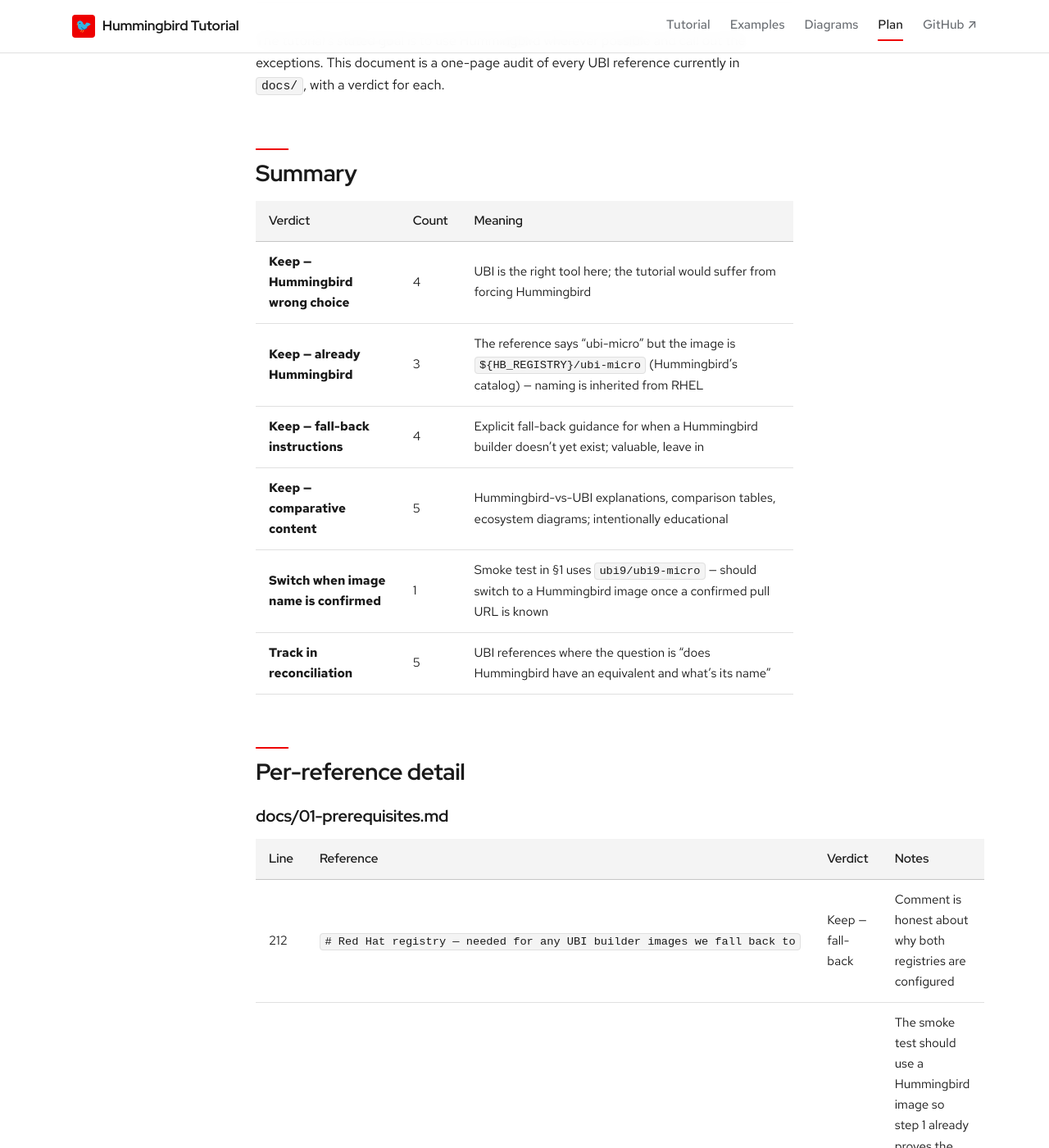
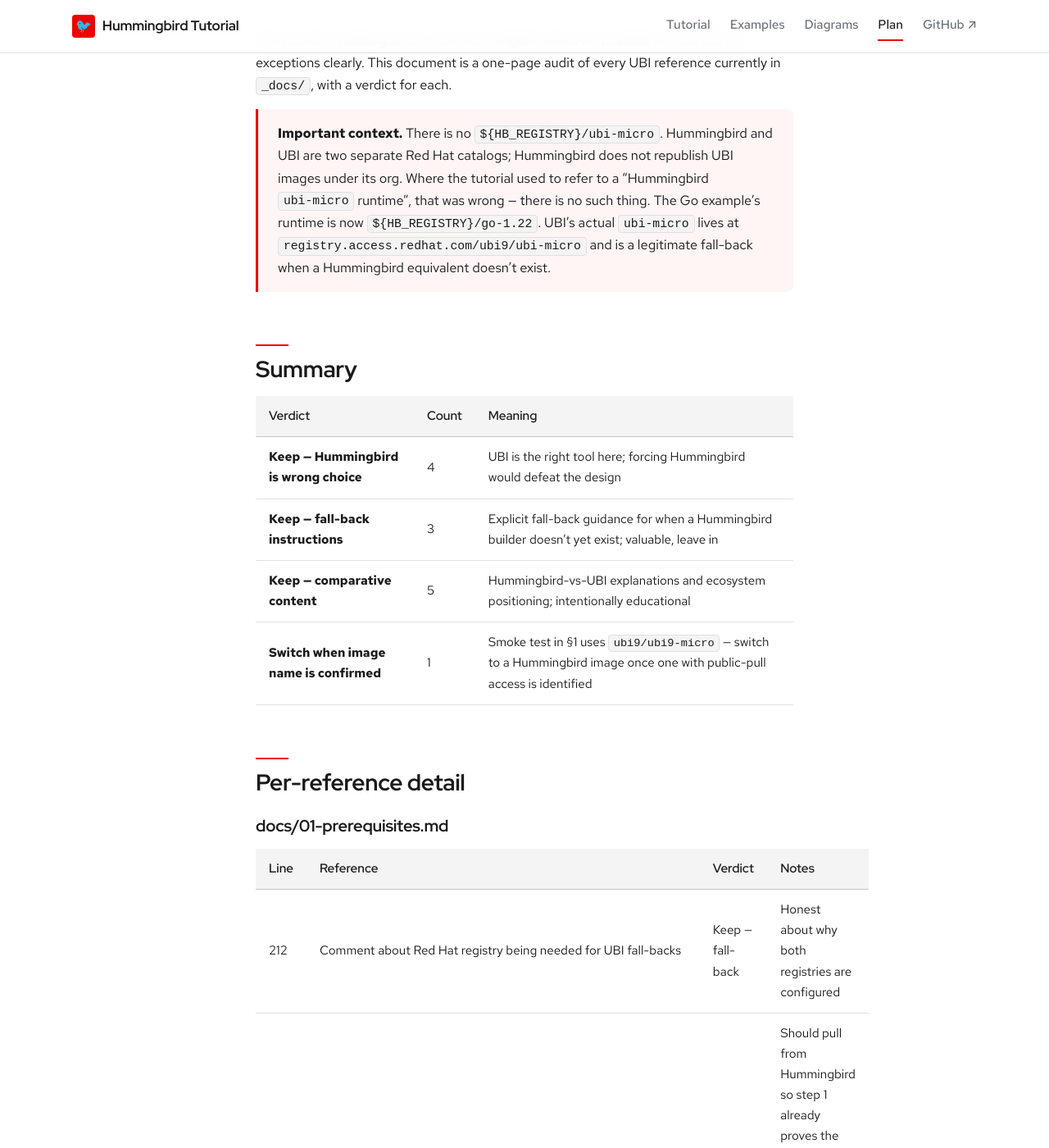
Before and after one commit to patterncatalyst/hummingbird-tutorial, a Jekyll site: the page built from _plans/ubi-audit.md, in a window 1280 px wide and 1400 px high, scrolled down 313 px. Shown: the whole window at 82% size. Built offline with Jekyll 4.4.1, drawn with Linux system fonts in a browser that asks for light colours; some web fonts are replaced; some of the changed text lies outside the part shown.

Commit message:
Purge fictional Hummingbird ubi-micro runtime; Go example uses go-1.22 throughout

```diff
--- a/_plans/ubi-audit.md
+++ b/_plans/ubi-audit.md
@@ -3,20 +3,29 @@
 description: Every UBI reference in the tutorial, categorized as keep, switch, or flagged for follow-up. Use this to keep the tutorial Hummingbird-first.
 ---
 
-The tutorial's stated goal is to use Hummingbird wherever possible and
-call out the exceptions. This document is a one-page audit of every
-UBI reference currently in `docs/`, with a verdict for each.
+The tutorial's stated goal is to use Hummingbird wherever possible
+and call out the exceptions clearly. This document is a one-page
+audit of every UBI reference currently in `_docs/`, with a verdict
+for each.
+
+> **Important context.** There is no `${HB_REGISTRY}/ubi-micro`.
+> Hummingbird and UBI are two separate Red Hat catalogs;
+> Hummingbird does not republish UBI images under its org. Where
+> the tutorial used to refer to a "Hummingbird `ubi-micro`
+> runtime", that was wrong — there is no such thing. The Go
+> example's runtime is now `${HB_REGISTRY}/go-1.22`. UBI's actual
+> `ubi-micro` lives at `registry.access.redhat.com/ubi9/ubi-micro`
+> and is a legitimate fall-back when a Hummingbird equivalent
+> doesn't exist.
 
 ## Summary
 
 | Verdict | Count | Meaning |
 |---|---|---|
-| **Keep — Hummingbird wrong choice** | 4 | UBI is the right tool here; the tutorial would suffer from forcing Hummingbird |
-| **Keep — already Hummingbird** | 3 | The reference says "ubi-micro" but the image is `${HB_REGISTRY}/ubi-micro` (Hummingbird's catalog) — naming is inherited from RHEL |
-| **Keep — fall-back instructions** | 4 | Explicit fall-back guidance for when a Hummingbird builder doesn't yet exist; valuable, leave in |
-| **Keep — comparative content** | 5 | Hummingbird-vs-UBI explanations, comparison tables, ecosystem diagrams; intentionally educational |
-| **Switch when image name is confirmed** | 1 | Smoke test in §1 uses `ubi9/ubi9-micro` — should switch to a Hummingbird image once a confirmed pull URL is known |
-| **Track in reconciliation** | 5 | UBI references where the question is "does Hummingbird have an equivalent and what's its name" |
+| **Keep — Hummingbird is wrong choice** | 4 | UBI is the right tool here; forcing Hummingbird would defeat the design |
+| **Keep — fall-back instructions** | 3 | Explicit fall-back guidance for when a Hummingbird builder doesn't yet exist; valuable, leave in |
+| **Keep — comparative content** | 5 | Hummingbird-vs-UBI explanations and ecosystem positioning; intentionally educational |
+| **Switch when image name is confirmed** | 1 | Smoke test in §1 uses `ubi9/ubi9-micro` — switch to a Hummingbird image once one with public-pull access is identified |
 
 ## Per-reference detail
 
@@ -24,14 +33,14 @@
 
 | Line | Reference | Verdict | Notes |
 |---|---|---|---|
-| 212 | `# Red Hat registry — needed for any UBI builder images we fall back to` | Keep — fall-back | Comment is honest about why both registries are configured |
-| 382 | `podman run --rm "$RH_REGISTRY/ubi9/ubi9-micro:latest" echo "..."` | **Switch** | The smoke test should use a Hummingbird image so step 1 already proves the Hummingbird registry works. Blocked on confirming a stable Hummingbird image name with no auth requirements. Until confirmed, leave UBI here so the smoke test always succeeds. |
+| 212 | Comment about Red Hat registry being needed for UBI fall-backs | Keep — fall-back | Honest about why both registries are configured |
+| 382 | `podman run --rm "$RH_REGISTRY/ubi9/ubi9-micro:latest"` (smoke test) | **Switch** | Should pull from Hummingbird so step 1 already proves the Hummingbird registry works. Blocked on a stable Hummingbird image with public-pull access. Until then, keep UBI here so the smoke test always succeeds without auth |
 
 ### docs/02-introduction.md
 
 | Line | Reference | Verdict | Notes |
 |---|---|---|---|
-| 78 | Diagram alt text mentioning UBI in the ecosystem | Keep — comparative | The diagram explicitly compares ecosystem layers |
+| 78 | Diagram alt text mentioning UBI in ecosystem | Keep — comparative | Diagram explicitly compares ecosystem layers |
 | 86 | "RHEL / UBI — Stable enterprise base images" | Keep — comparative | Comparison table |
 | 90, 92 | "Hummingbird does not replace UBI" + "UBI is what you reach for when..." | Keep — comparative | Whole point of §2 is to position the two |
 
@@ -40,28 +49,20 @@
 | Line | Reference | Verdict | Notes |
 |---|---|---|---|
 | 15 | "compared the layer count and size against a UBI image" | Keep — comparative | Pedagogical contrast |
-| 168 | `# Attach a UBI toolbox container that shares the Hummingbird` | Keep — Hummingbird wrong choice | Toolbox is a debug image. Hummingbird's whole design is to remove tools; using it as a debug sidecar would defeat the point |
-| 174 | `"$RH_REGISTRY/ubi9/toolbox:latest"` | Keep — Hummingbird wrong choice | Same |
-| 178 | Description of the toolbox shell session | Keep — Hummingbird wrong choice | Same |
+| 168, 174, 178 | UBI toolbox sidecar pattern | Keep — Hummingbird wrong choice | Toolbox is a debug image. Hummingbird's whole design is to remove tools; using it as a debug sidecar would defeat the point |
 
 ### docs/04-multi-stage-builds.md
 
 | Line | Reference | Verdict | Notes |
 |---|---|---|---|
-| 33 | "Fall back to a UBI builder only when no Hummingbird builder is available" | Keep — fall-back | Explicit instruction |
-| 149 | `> ${RH_REGISTRY}/ubi9/nodejs-20:latest` (fall-back snippet) | Keep — fall-back | Same |
-| 160 | "switch to the UBI fall-back" | Keep — fall-back | Same |
-| 275, 339-340 | `${HB_REGISTRY}/ubi-micro:latest` (Go example runtime) | **Track in reconciliation** | This points at Hummingbird's catalog (`HB_REGISTRY` prefix). The image *name* is `ubi-micro`, inherited from RHEL's image lineage. **Verify** that `ubi-micro` is actually published under `quay.io/hummingbird/`. If it isn't, this falls back to `${RH_REGISTRY}/ubi9/ubi-micro`, which is UBI not Hummingbird |
-| 370 | "A static binary plus `ubi-micro` is typically under 30 MB" | Keep — already Hummingbird | Same as above; just descriptive prose |
+| 35 | "Fall back to a UBI builder only when no Hummingbird builder is available" | Keep — fall-back | Explicit instruction at the section level |
+| 588, 599 | Node appendix UBI fall-back: `${RH_REGISTRY}/ubi9/nodejs-20` | Keep — fall-back | Honest fall-back if the Hummingbird Node-20 image doesn't exist yet |
 
 ### docs/08-debugging.md
 
 | Line | Reference | Verdict | Notes |
 |---|---|---|---|
-| 140 | `${RH_REGISTRY}/ubi9/toolbox:latest` (sidecar pattern) | Keep — Hummingbird wrong choice | Toolbox is right for debug |
-| 153 | "The toolbox image — a UBI image with bash, curl, ss..." | Keep — Hummingbird wrong choice | Same |
-| 192 | `registry.access.redhat.com/ubi9/toolbox:latest` (SYS_PTRACE variant) | Keep — Hummingbird wrong choice | Same |
-| 224 | `--image=registry.access.redhat.com/ubi9/toolbox:latest` (kubectl debug example) | Keep — Hummingbird wrong choice | Same |
+| 140, 153, 192, 224 | UBI toolbox in sidecar pattern, SYS_PTRACE variant, kubectl debug | Keep — Hummingbird wrong choice | Toolbox is the right image for debug |
 
 ### docs/00-outline.md
 
@@ -71,25 +72,26 @@
 
 ## Action items
 
-1. **Confirm `quay.io/hummingbird/ubi-micro` exists.** If yes, update the
-   reconciliation plan §A row from `unverified` to `verified` and the
-   `ubi-micro` references in §4 keep working as-is. If no, the Go
-   example needs to fall back to `${RH_REGISTRY}/ubi9/ubi-micro`,
-   and the prose around it should be honest that this is a UBI
-   fallback (Hummingbird doesn't yet provide an `ubi-micro` equivalent).
+1. **Confirm `quay.io/hummingbird/go-1.22:latest` exists.** This
+   is the Go example's runtime image. If it doesn't exist, the
+   Go example must fall back to
+   `${RH_REGISTRY}/ubi9/ubi-micro:latest` (a UBI image), and §4's
+   prose must be revised to acknowledge the runtime is a UBI
+   fall-back rather than Hummingbird.
 
-2. **Pick a Hummingbird smoke-test image.** §1's rootless smoke test
-   should pull from `${HB_REGISTRY}/...` instead of UBI. Blocked on a
-   stable image name with no auth. Candidates once confirmed:
-   `${HB_REGISTRY}/python:latest`, `${HB_REGISTRY}/go:latest`.
+2. **Pick a Hummingbird smoke-test image for §1.** The rootless
+   smoke test at line 382 should pull from `${HB_REGISTRY}/...`
+   instead of UBI. Blocked on a stable image name with no auth.
+   Candidates once confirmed: `${HB_REGISTRY}/python:latest`,
+   `${HB_REGISTRY}/go-1.22:latest`.
 
 3. **Toolbox lock-in is intentional.** Don't try to replace the
-   debug-toolbox references with a Hummingbird image. Hummingbird is
-   minimalism; toolbox is the opposite. Keep the four toolbox
+   debug-toolbox references with a Hummingbird image. Hummingbird
+   is minimalism; toolbox is the opposite. Keep the four toolbox
    references (3× in §8, 1× in §3).
 
-4. **Leave the UBI fall-back instructions in §4 alone.** They're a
-   honest accommodation of the early-access reality, not a tutorial
-   flaw. If the reconciliation plan §A confirms full Hummingbird
-   coverage of all four language examples, then the fall-back blocks
-   can be removed in a future commit.
+4. **Leave the UBI fall-back instructions in §4 alone.** They're
+   an honest accommodation of the early-access reality, not a
+   tutorial flaw. If reconciliation §A confirms full Hummingbird
+   coverage of the language examples, the fall-back blocks can be
+   removed in a future commit.
--- a/examples.html
+++ b/examples.html
@@ -63,10 +63,11 @@
          href="https://github.com/{{ site.github_username }}/hummingbird-tutorial/tree/main/examples/go-example"
          rel="noopener">
         <div class="card__eyebrow">Go · <strong>static binary</strong></div>
-        <h3 class="card__title">Go on ubi-micro</h3>
+        <h3 class="card__title">Go on Hummingbird Go runtime</h3>
         <p class="card__desc">
           The smallest of the four. <code>CGO_ENABLED=0</code> static binary
-          plus <code>ubi-micro</code> — typically under 30 MB total.
+          on the Hummingbird <code>go-1.22</code> runtime — typically around
+          30 MB total.
         </p>
         <div class="card__meta">
           <span>§4 Example C</span>
```
Also changed, not shown: _docs/04-multi-stage-builds.md (+14 -30 lines), _plans/reconciliation-plan.md (+2 -3 lines), examples/go-example/README.md (+5 -28 lines), 1 other file.
